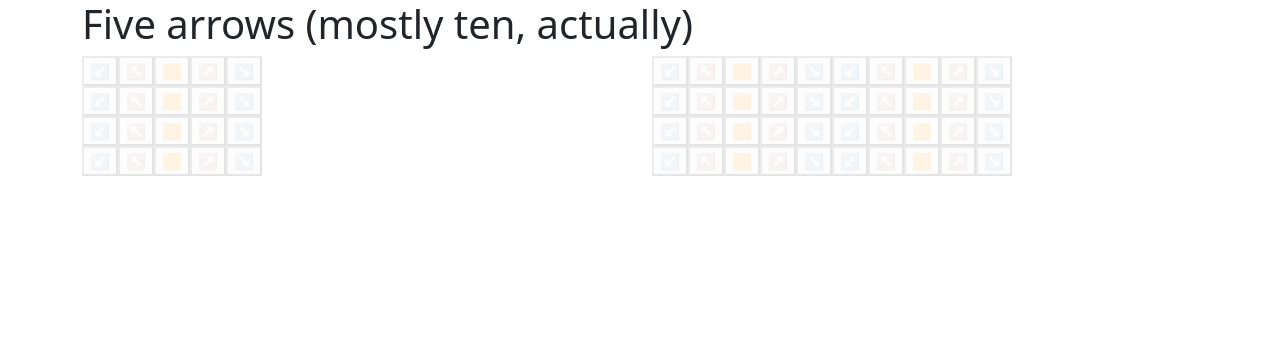
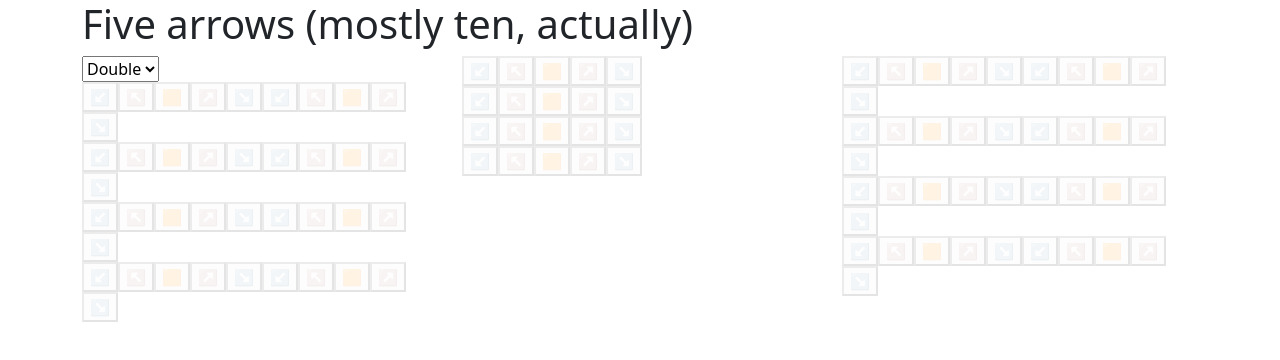
Before and after one commit to ddrone/arrows, a React (Vite) app: page / in a window 1280 px wide. Shown: the top 360 px of the page. Built offline with nearby package versions, Linux system fonts and the light colour scheme; the HTML template or start-up script is replaced by a standard one.

Commit message:
Implement pattern type selector

```diff
--- a/src/App.tsx
+++ b/src/App.tsx
@@ -1,6 +1,7 @@
 import PatternEditor, { ArrowProps } from "./PatternEditor"
 import "bootstrap/dist/css/bootstrap.min.css";
 import "./App.css";
+import { useState } from "react";
 
 const downLeft = '↙️';
 const upLeft = '↖️';
@@ -22,13 +23,55 @@ const arrowChars: ArrowProps[] = [
   simple(downRight)
 ];
 
+interface PatternType {
+  id: string;
+  description: string;
+  arrowChars: ArrowProps[];
+}
+
 const doubleChars = arrowChars.concat(arrowChars);
+
+const patternTypes: PatternType[] = [
+  {
+    id: 'pump-double',
+    description: 'Double',
+    arrowChars: doubleChars
+  },
+  {
+    id: 'pump-single',
+    description: 'Single',
+    arrowChars: arrowChars
+  },
+];
+
+interface EWTSProps {
+  patternTypes: PatternType[]
+}
+
+function EditorWithTypeSelector(props: EWTSProps) {
+  const [patIndex, setPatIndex] = useState<number>(0);
+  const patType = props.patternTypes[patIndex];
+
+  return (
+    <>
+      <select value={patIndex} onChange={e => setPatIndex(Number(e.target.value))}>
+        {props.patternTypes.map((p, index) => (
+          <option value={index} key={index}>{p.description}</option>
+        ))}
+      </select>
+      <PatternEditor arrowChars={patType.arrowChars} />
+    </>
+  );
+}
 
 function App() {
   return (
     <div className="container">
       <h1>Five arrows (mostly ten, actually)</h1>
       <div className="row">
+        <div className="col">
+          <EditorWithTypeSelector patternTypes={patternTypes} />
+        </div>
         <div className="col">
           <PatternEditor arrowChars={arrowChars} />
         </div>
```
Also changed, not shown: 1 other file (tests, documents, lock files or other folders).
